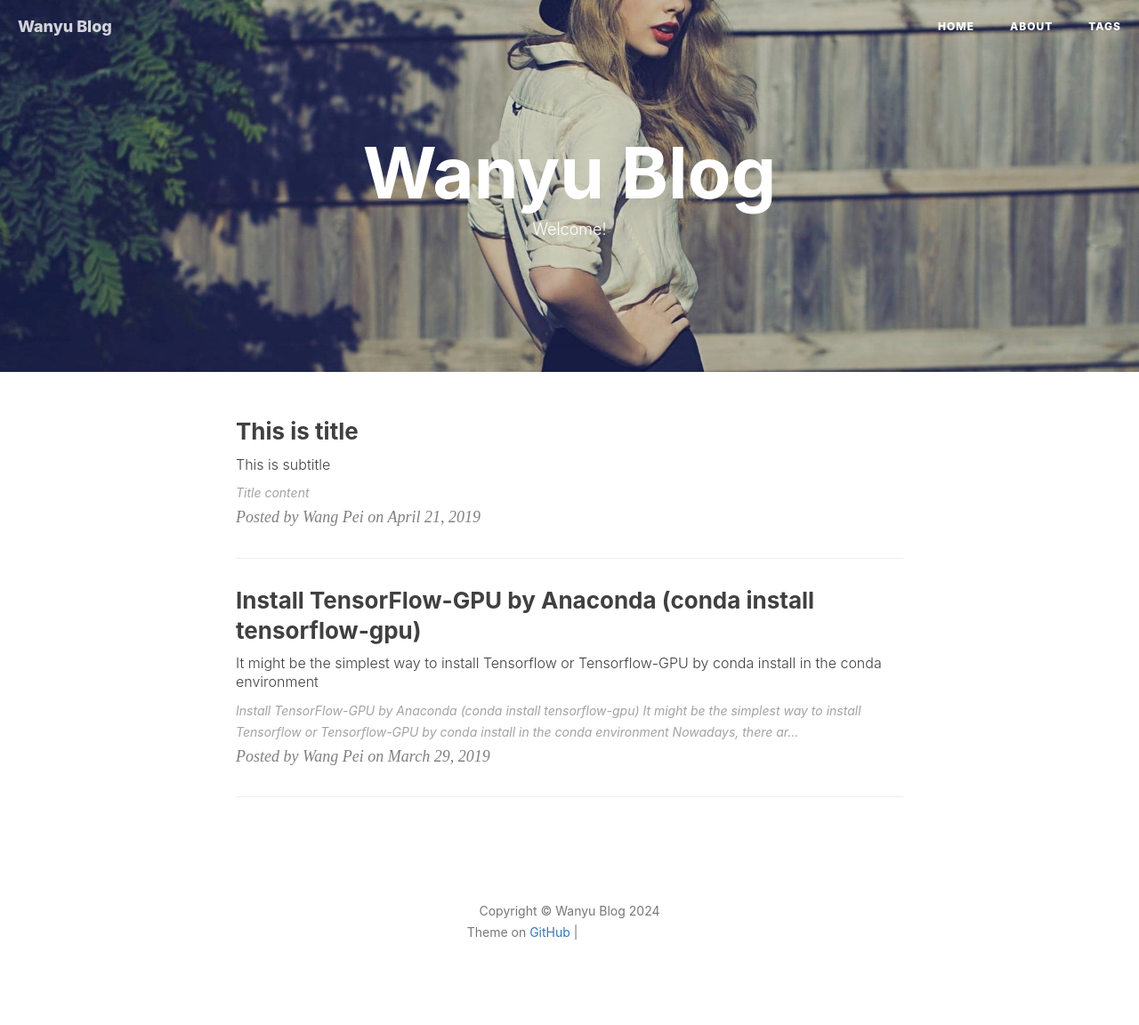
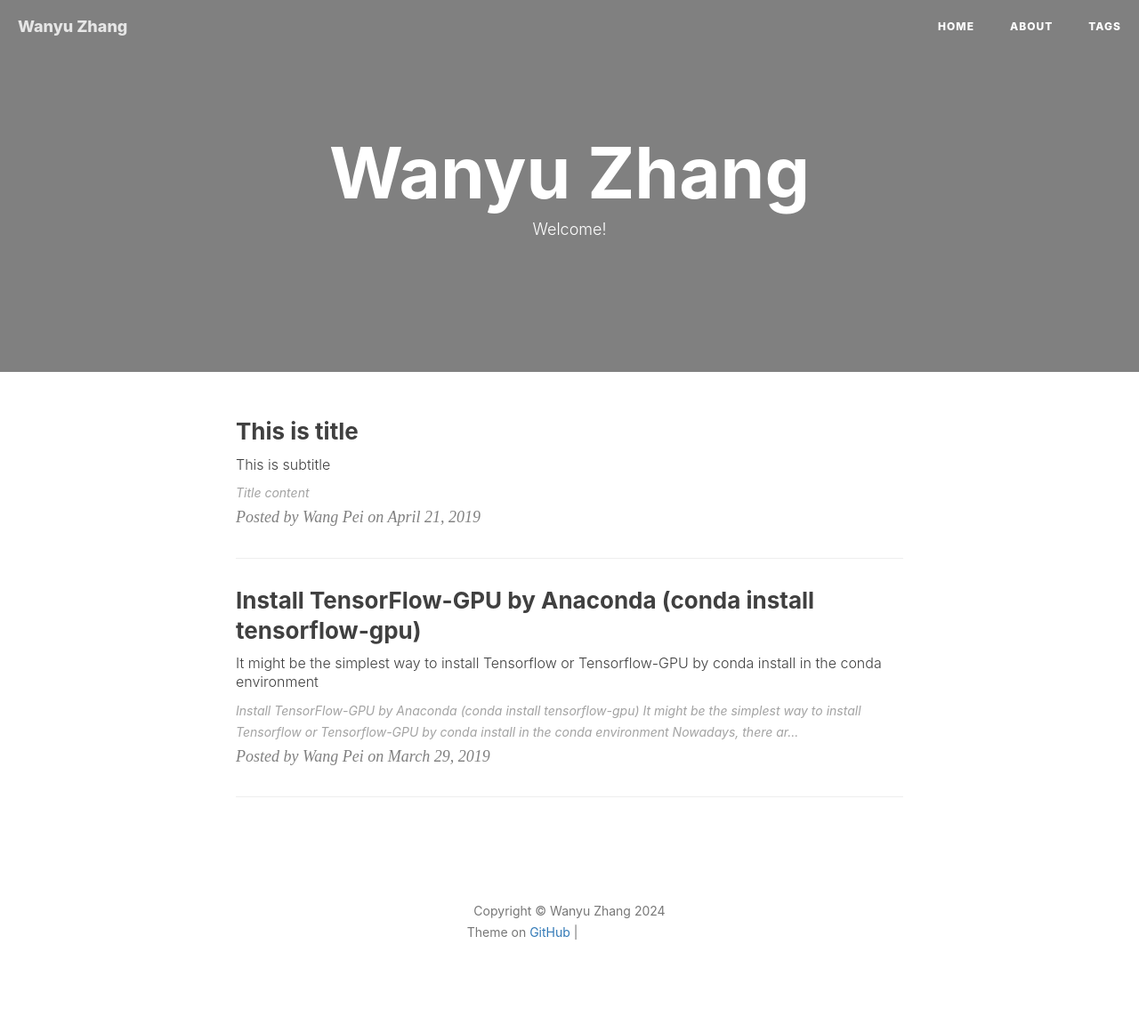
Before and after one commit to zwyhahaha/zwyhahaha.github.io, a Jekyll site: the page built from index.html, in a window 1280 px wide. Shown: the whole page at 89% size. Built offline with Jekyll 4.4.1, drawn with Linux system fonts in a browser that asks for light colours; nearby versions of some CDN libraries; the list of posts is cut into pages by our own code; comment, search, counter and statistics services are not loaded; grey boxes are pictures that could not be loaded.

Commit message:
Update _config.yml

```diff
--- a/_config.yml
+++ b/_config.yml
@@ -1,7 +1,7 @@
 # Site settings
-title: Wanyu Blog
-SEOTitle: 我的博客 | Wanyu Blog
-header-img: img/post-bg-desk.jpg
+title: Wanyu Zhang
+SEOTitle: Wanyu Zhang @ SUFE
+# header-img: img/post-bg-desk.jpg
 email: wanyuzhang@stu.sufe.edu.cn
 description: "Keep going"
 keyword: "Blog"
```
